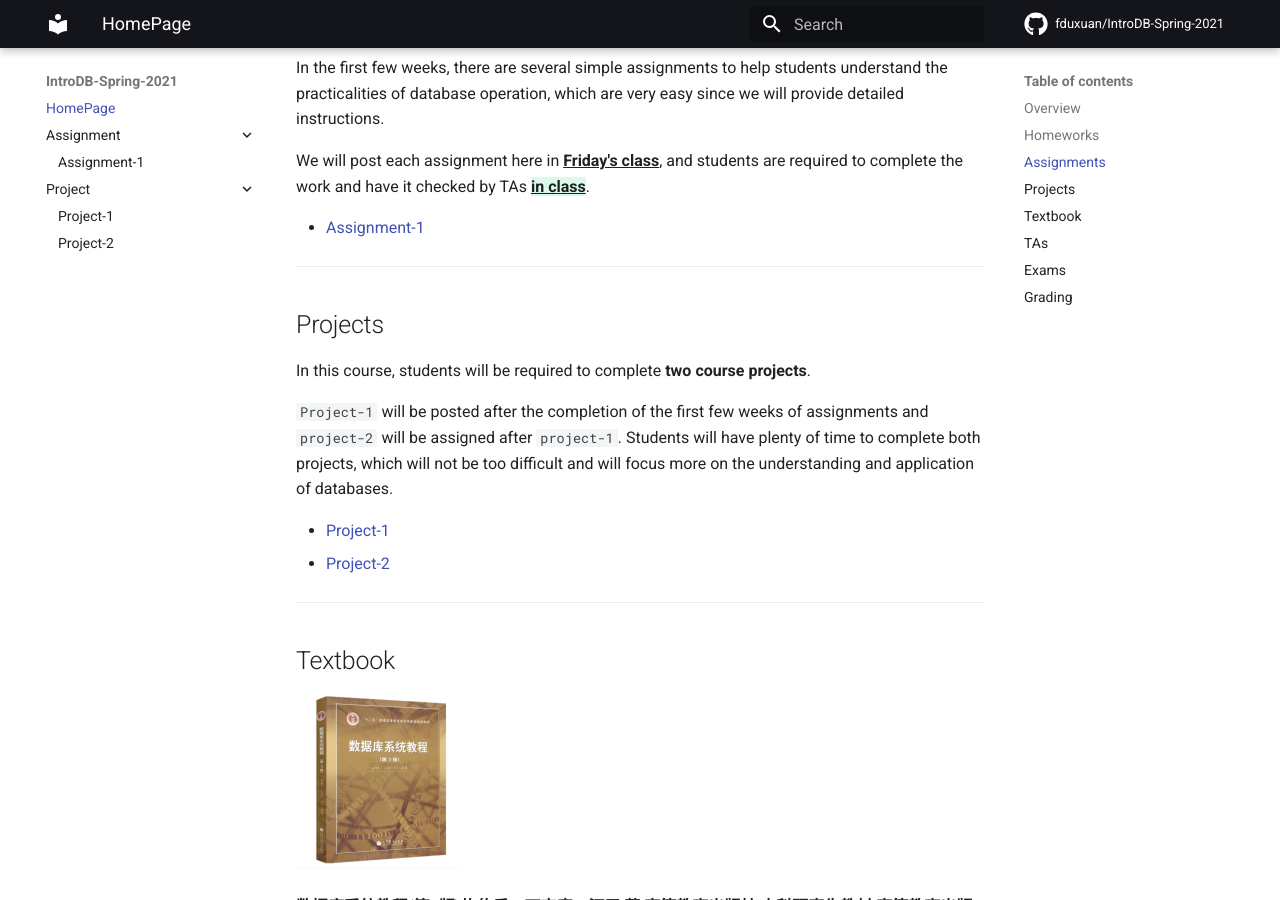
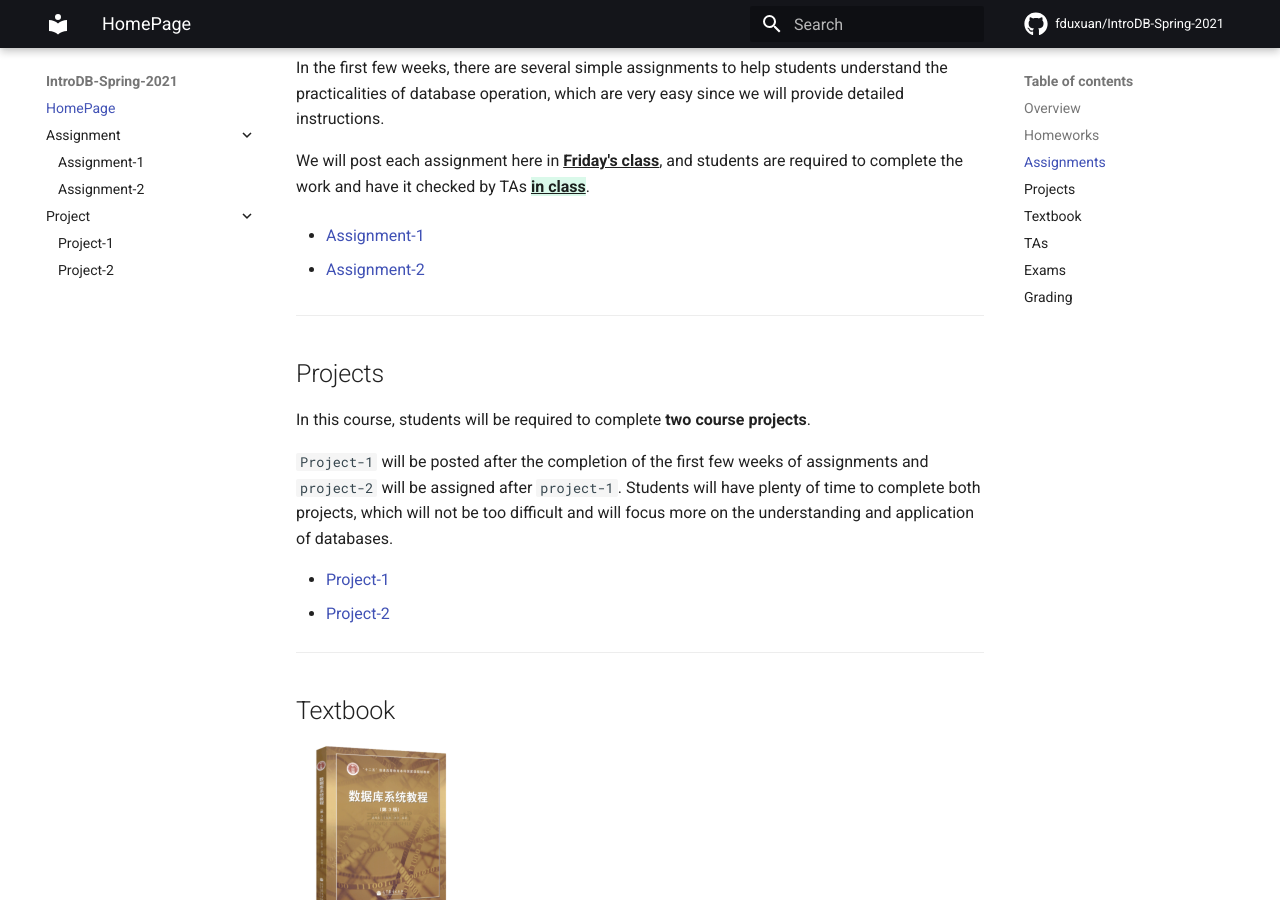
Before and after one commit to fduxuan/IntroDB-Spring-2021, an MkDocs documentation site: the page built from docs/index.md, in a window 1280 px wide and 900 px high, scrolled down 1434 px. Built offline with MkDocs 1.6.1 and Material for MkDocs 9.7.7, drawn with Linux system fonts in a browser that asks for light colours; comment, search, counter and statistics services are not loaded.

Commit message:
add assiment-2

```diff
--- a/docs/index.md
+++ b/docs/index.md
@@ -58,6 +58,8 @@ In the first few weeks, there are several simple assignments to help students un
 We will post each assignment here in **<u>Friday's class</u>**, and students are required to complete the work and have it checked by TAs **{++in class++}**.
 
 * [Assignment-1](Assignment/assignment1.md)
+
+* [Assignment-2](Assignment/assignment2.md)
 
 ----
 
--- a/mkdocs.yml
+++ b/mkdocs.yml
@@ -28,6 +28,7 @@ nav:
   - HomePage: index.md
   - Assignment:
       - Assignment-1: Assignment/assignment1.md
+      - Assignment-2: Assignment/assignment2.md
   - Project:
       - Project-1: Project/project-1.md
       - Project-2: Project/project-2.md
```
Also changed, not shown: 1 other file.
